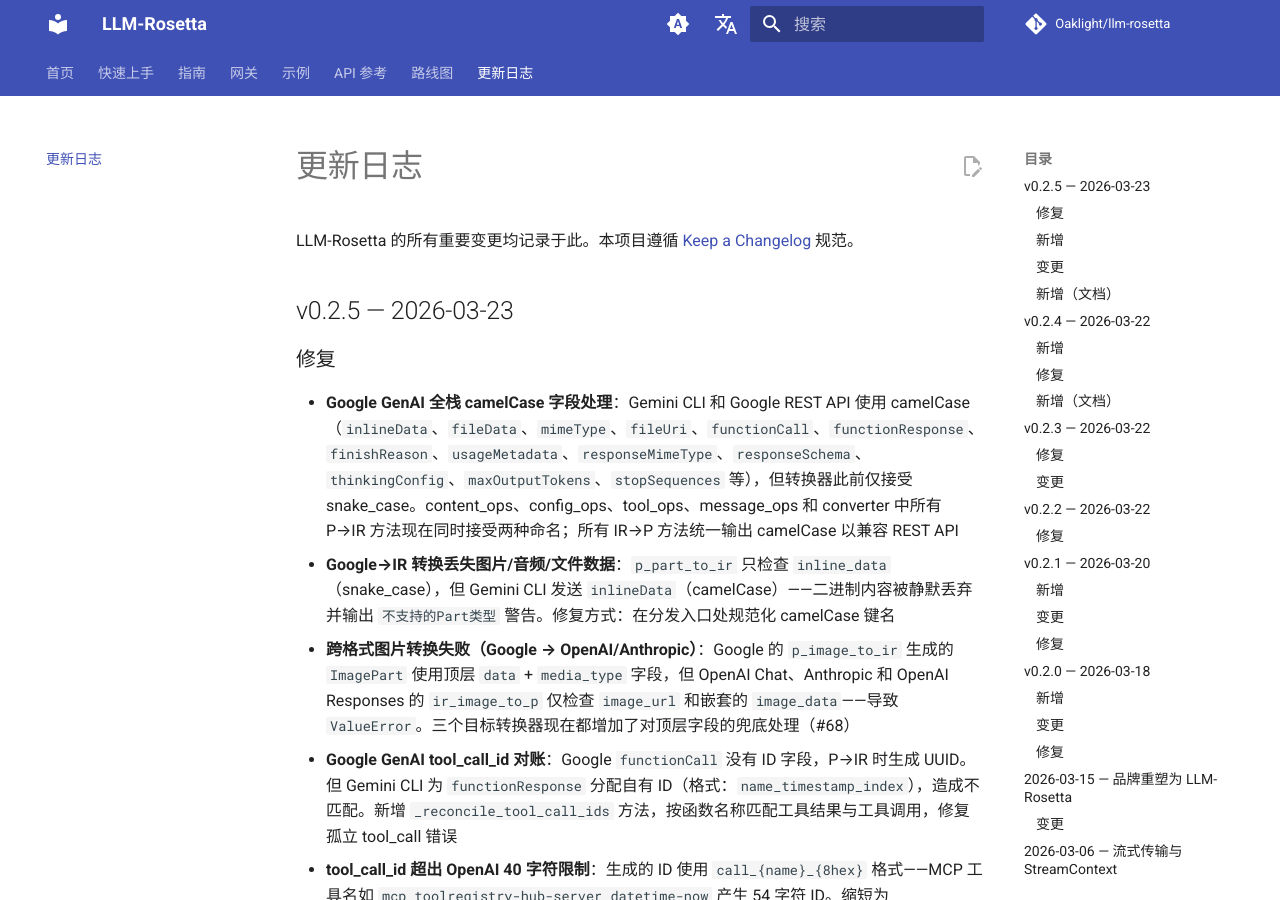
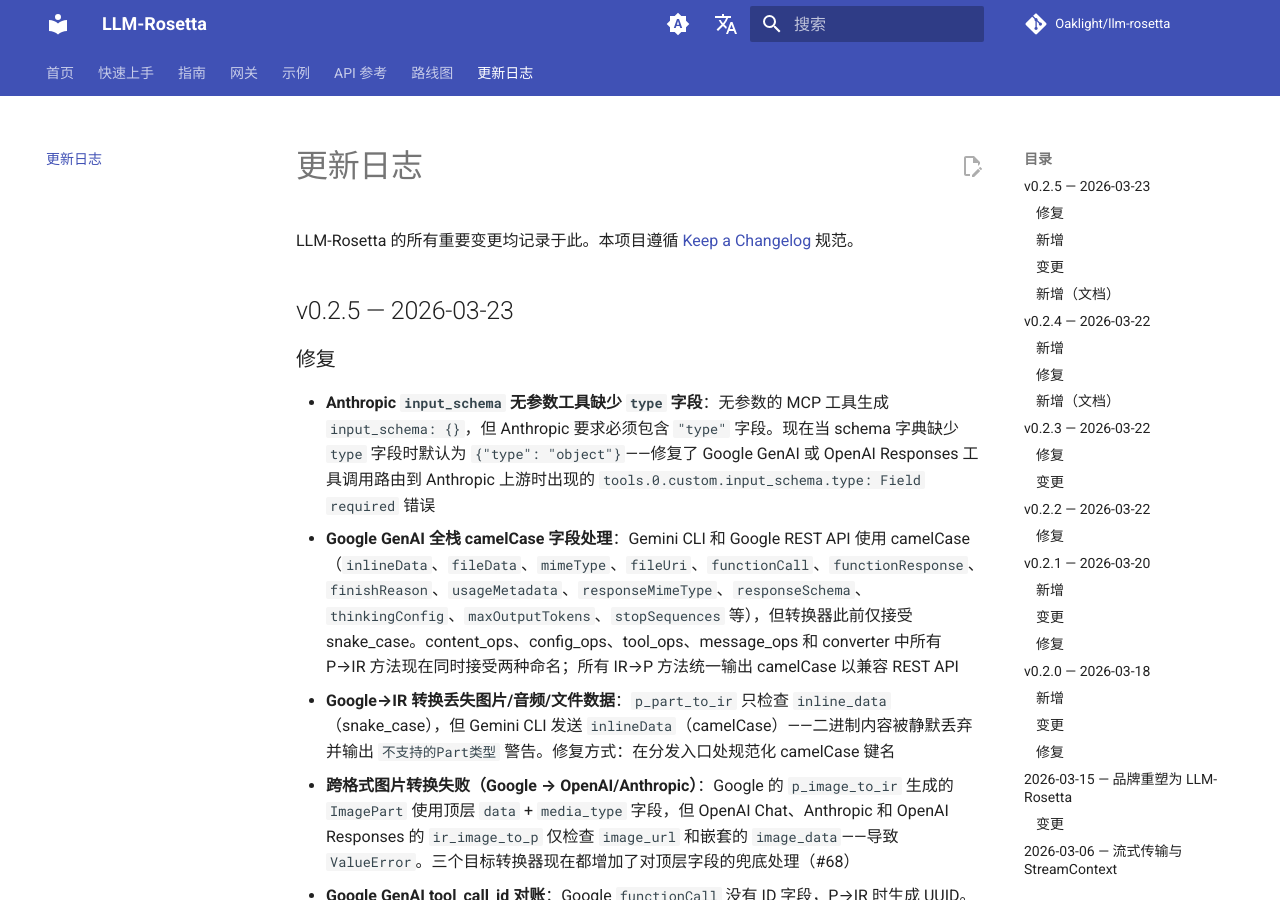
Before and after one commit to Oaklight/llm-rosetta, an MkDocs documentation site: the page built from docs/changelog.md, in a window 1280 px wide and 900 px high. Built offline with MkDocs 1.6.1 and Material for MkDocs 9.7.7, drawn with Linux system fonts in a browser that asks for light colours; comment, search, counter and statistics services are not loaded.

Commit message:
docs: update changelog — llm-rosetta v0.2.5 dep

```diff
--- a/docs/changelog.md
+++ b/docs/changelog.md
@@ -10,6 +10,7 @@
 
 ### 修复
 
+- **Anthropic `input_schema` 无参数工具缺少 `type` 字段**：无参数的 MCP 工具生成 `input_schema: {}`，但 Anthropic 要求必须包含 `"type"` 字段。现在当 schema 字典缺少 `type` 字段时默认为 `{"type": "object"}`——修复了 Google GenAI 或 OpenAI Responses 工具调用路由到 Anthropic 上游时出现的 `tools.0.custom.input_schema.type: Field required` 错误
 - **Google GenAI 全栈 camelCase 字段处理**：Gemini CLI 和 Google REST API 使用 camelCase（`inlineData`、`fileData`、`mimeType`、`fileUri`、`functionCall`、`functionResponse`、`finishReason`、`usageMetadata`、`responseMimeType`、`responseSchema`、`thinkingConfig`、`maxOutputTokens`、`stopSequences` 等），但转换器此前仅接受 snake_case。content_ops、config_ops、tool_ops、message_ops 和 converter 中所有 P→IR 方法现在同时接受两种命名；所有 IR→P 方法统一输出 camelCase 以兼容 REST API
 - **Google→IR 转换丢失图片/音频/文件数据**：`p_part_to_ir` 只检查 `inline_data`（snake_case），但 Gemini CLI 发送 `inlineData`（camelCase）——二进制内容被静默丢弃并输出 `不支持的Part类型` 警告。修复方式：在分发入口处规范化 camelCase 键名
 - **跨格式图片转换失败（Google → OpenAI/Anthropic）**：Google 的 `p_image_to_ir` 生成的 `ImagePart` 使用顶层 `data` + `media_type` 字段，但 OpenAI Chat、Anthropic 和 OpenAI Responses 的 `ir_image_to_p` 仅检查 `image_url` 和嵌套的 `image_data`——导致 `ValueError`。三个目标转换器现在都增加了对顶层字段的兜底处理（#68）
```
